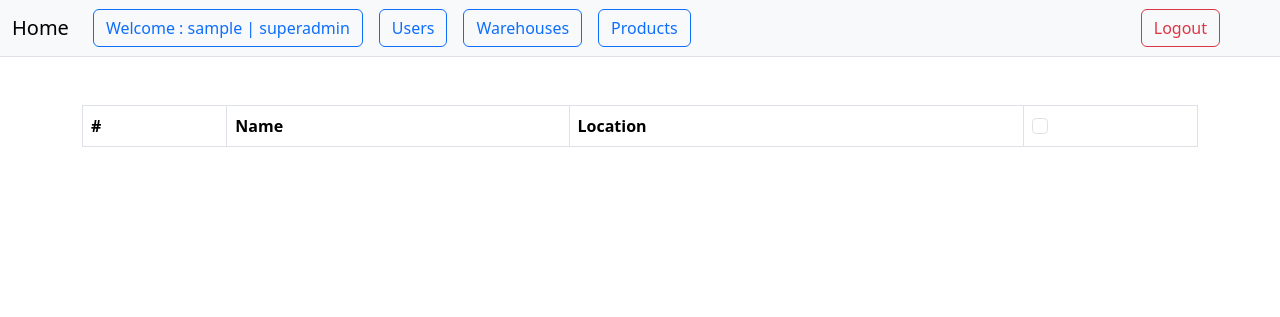
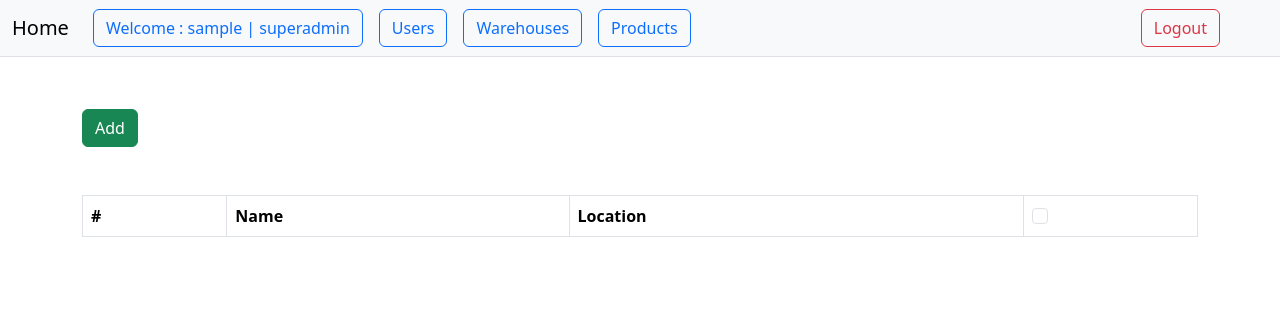
Before and after one commit to ali-alhashim/stock-2024, a PHP site: page /admin/warehouses/list.php in a window 1280 px wide. Shown: the top 317 px of the page. Run offline with PHP 8.4, Linux system fonts and the light colour scheme; the visitor is signed in with stand-in values (Sample User, id 1); lists and menus that the app fills with data are empty.

Commit message:
add button

```diff
--- a/admin/warehouses/list.php
+++ b/admin/warehouses/list.php
@@ -18,8 +18,10 @@ session_start();
     <?php
       require("../base/main_menu.php");
     ?>
-        <div class="container   my-5">
+        <div class="container   my-1">
 
+
+              <a href="add.php" class="btn btn-success my-5">Add</a>
 
             <table class="table table-bordered">
                 <thead>
```
